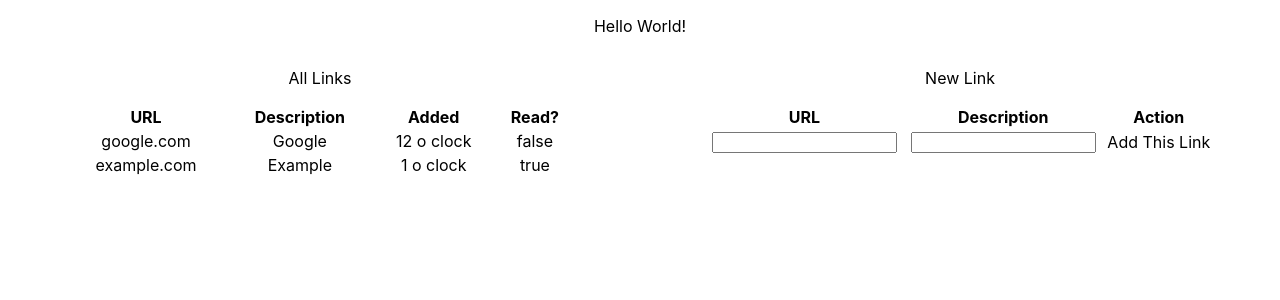
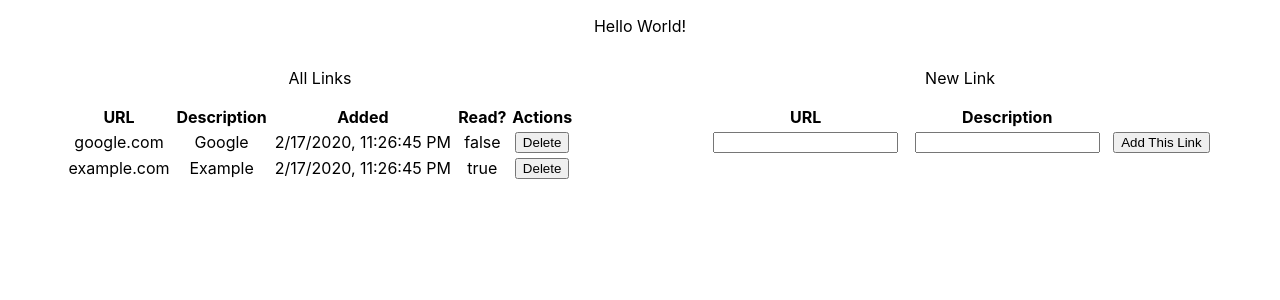
Before and after one commit to aaronbrunet/read-l8r, a React (Create React App) app in the folder playground/read-later/: page / in a window 1280 px wide. Shown: the top 300 px of the page. Built offline with nearby package versions, Linux system fonts and the light colour scheme.

Commit message:
Added basic read toggling

```diff
--- a/playground/read-later/src/App.js
+++ b/playground/read-later/src/App.js
@@ -1,46 +1,65 @@
 import React, {useState}  from 'react'
 import List from './components/list.js'
-import Form from './components/form.js'
+import LinkForm from './components/form.js'
 
 import "./App.scss"
 
 const links = [
   {
+    id: 1,
     url: "google.com",
     description: "Google",
-    timestamp: "12 o clock",
+    timestamp: new Date().toLocaleString(),
     read: false
   },
   {
+    id: 2,
     url: "example.com",
     description: "Example",
-    timestamp: "1 o clock",
+    timestamp: new Date().toLocaleString(),
     read: true
   },
 ]
+//const links = [];
 
 const App = () => {
-  const [list,addList] = useState(links)
+  const [list,setList] = useState(links)
 
-  const add = (url,description,read) => {
-    addList([...list, {url:url, description:description,read:read, timestamp:new Date().toLocaleString()}])
+  const addLink = link => {
+    link.id = list.length + 1
+    link.timestamp = new Date().toLocaleString()
+    setList([...list, link])
+  }
+  const deleteLink = id => {
+    setList(list.filter(link => link.id !== id ))
   }
 
+  const updateLink = updatedLink => {
+    setList(list.map(link => (link.id === updatedLink.id ? updatedLink : link)))
+    //let read = event.target.innerHTML;
+    //console.log(event);
+  }
 
 
   return (
     <div className="App">
+
       <header className="App-header">
       </header>
+
       <p>Hello World!</p>
-      <div className="column">
-        <p>All Links</p>
-        <List data={list}/>
+
+      <div className="container">
+        <div className="column">
+          <p>All Links</p>
+          <List data={list} update={updateLink} delete={deleteLink}/>
+        </div>
+        <div className="column">
+          <p>New Link</p>
+          <LinkForm add={addLink}/>
+        </div>
       </div>
-      <div className="column">
-        <p>New Link</p>
-        <Form add={add}/>
-      </div>
+
     </div>
   );
 }
--- a/playground/read-later/src/App.scss
+++ b/playground/read-later/src/App.scss
@@ -4,11 +4,14 @@
   text-align: center;
 }
 
-
+.container {
+  display: flex;
+  flex-direction: row;
+  flex-wrap: wrap;
+}
 .column {
-  display: inline-block;
   box-sizing: border-box;
-  width: 50%;
+  flex:1;
 
   table {
     width: 80%;
--- a/playground/read-later/src/components/form.js
+++ b/playground/read-later/src/components/form.js
@@ -1,10 +1,18 @@
 import React, {useState} from 'react'
 
-const Form = (props) => {
+const LinkForm = (props) => {
+    const initialLink = {id:null,url:'',description:'',read:false,timestamp:null}
+    const [link,setLink] = useState(initialLink)
     const [url,addUrl] = useState('')
     const [description,addDescription] = useState('')
 
+    const handleInputChange = event => {
+        const {name,value} = event.target
+        setLink({...link,[name]:value,read:false,timestamp:new Date().toLocaleString()})
+    }
+
     return(
+        /*
         <table>
             <thead>
                 <tr>
@@ -21,6 +29,31 @@ const Form = (props) => {
                 </tr>
             </tbody>
         </table>
+        */
+       <form onSubmit={ event => {
+            event.preventDefault()
+            if (!link.url || !link.description) return
+
+            props.add(link)
+            setLink(initialLink)
+       }}>
+           <table>
+            <thead>
+                <tr>
+                    <th>URL</th>
+                    <th>Description</th>
+                    <th></th>
+                </tr>
+            </thead>
+            <tbody>
+                <tr>
+                    <td><input name="url" onChange={handleInputChange} value={link.url}/></td>
+                    <td><input name="description" onChange={handleInputChange} value={link.description} /></td>
+                    <td><button>Add This Link</button></td>
+                </tr>
+            </tbody>
+        </table>
+       </form>
     );
 }
-export default Form;
+export default LinkForm;
--- a/playground/read-later/src/components/list.js
+++ b/playground/read-later/src/components/list.js
@@ -1,20 +1,28 @@
-import React from 'react'
+import React, {useState} from 'react'
 
 const List = (props) => {
+    const initialLink = {id:null,url:'',description:'',read:false,timestamp:null}
+    //const [link,setLink] = useState(initialLink)
     const list = props.data;
 
-    const rows = list.map((row,index) => {
-        return (
+    const markRead = link => {
+        link.read = !link.read;
+        props.update(link)
+    }
+
+    const rows = list.map((row,index) => (
+
             <tr key={index}>
-                <td>{row.url}</td>
-                <td>{row.description}</td>
-                <td>{row.timestamp}</td>
-                <td>{row.read.toString()}</td>
+             <td name="url">{row.url}</td>
+             <td name="description">{row.description}</td>
+             <td name="time">{row.timestamp}</td>
+             <td name="read" onClick={()=>markRead(row)}>{row.read.toString()}</td>
+             <td name="actions"><button onClick={()=>props.delete(row.id)}>Delete</button></td>
          </tr>
-        )
-    })
+    ))
 
     return(
+                list.length > 0 ?
                 <table>
                     <thead>
                         <tr>
@@ -22,12 +30,15 @@ const List = (props) => {
                             <th>Description</th>
                             <th>Added</th>
                             <th>Read?</th>
+                            <th>Actions</th>
                         </tr>
                     </thead>
                     <tbody>
                         {rows}
                     </tbody>
                 </table>
+                : <h4>No links found! Add a link to get reading (well, later)</h4>
+
     );
 }
 export default List;
```
Lines whose indentation alone changed are shown as unchanged.
